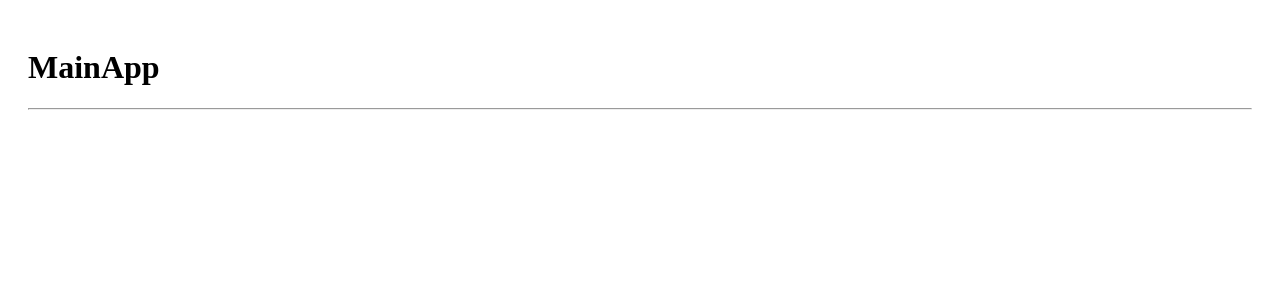
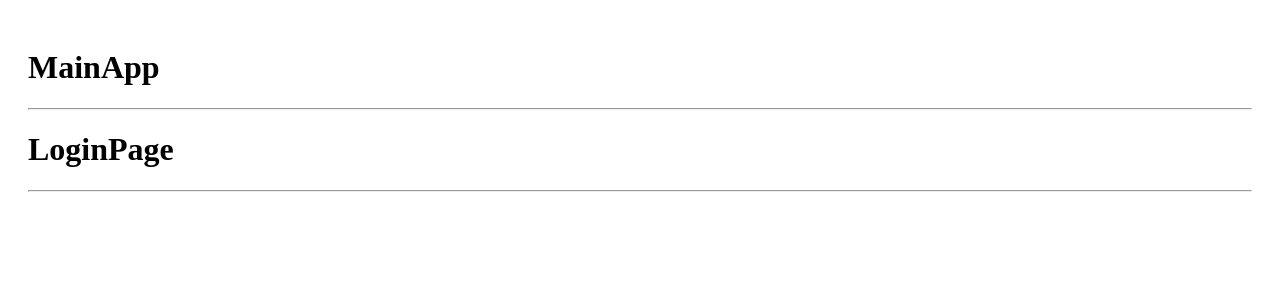
Before and after one commit to Alejandro2097/HooksApp, a React (Vite) app: page /login in a window 1280 px wide. Before the commit this address had no page. Shown: the top 300 px of the page. Built offline with nearby package versions, Linux system fonts and the light colour scheme.

Commit message:
learning about routes

```diff
--- a/src/09-useContext/MainApp.jsx
+++ b/src/09-useContext/MainApp.jsx
@@ -1,5 +1,8 @@
-import { Route, Routes } from "react-router-dom"
-import { HomePage } from './HomePage'
+import { Navigate, Route, Routes } from "react-router-dom"
+
+import { AboutPage } from './AboutPage'
+import { HomePage } from './HomePage';
+import { LoginPage } from './LoginPage'
 
 export const MainApp = () => {
   return (
@@ -8,6 +11,10 @@ export const MainApp = () => {
         <hr/>
         <Routes>
           <Route path="/" element={<HomePage/>}/>
+          <Route path="about" element={<AboutPage/>}/>
+          <Route path="login" element={<LoginPage/>}/>
+          {/* <Route path="/*" element={<LoginPage/>}/> */}
+          <Route path="/*" element={<Navigate/>}/>
         </Routes>
     </>
   )
```
